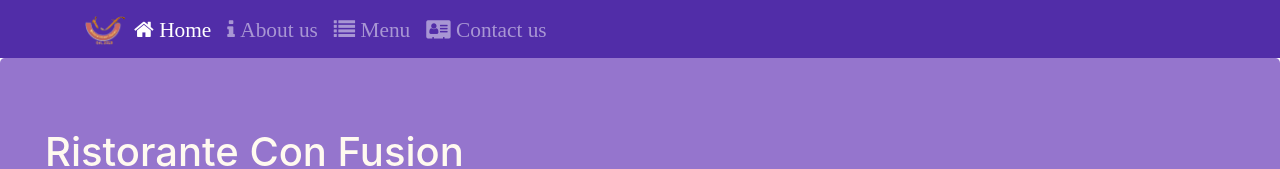
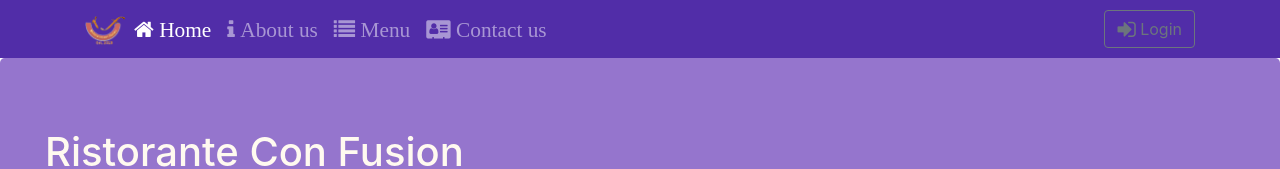
Before and after one commit to vitran96/react-coursera, a React (Create React App) app in the folder confusion/: page /home in a window 1280 px wide. Shown: the top 169 px of the page. Built offline with nearby package versions, Linux system fonts and the light colour scheme.

Commit message:
add login button

```diff
--- a/confusion/src/components/HeaderComponent.js
+++ b/confusion/src/components/HeaderComponent.js
@@ -1,11 +1,20 @@
-import React, { useState} from 'react';
-import { Navbar, NavbarBrand, Nav, NavbarToggler, Collapse, NavItem, Jumbotron } from 'reactstrap';
+import React, { useState } from 'react';
+import { Navbar, NavbarBrand, Nav, NavbarToggler, Collapse, NavItem, Jumbotron, ModalHeader, ModalBody, Modal, Button, FormGroup, Form } from 'reactstrap';
 import { NavLink } from 'react-router-dom';
 
 function Header() {
   const [isNavOpen, setIsNavOpen] = useState(false);
+  const [isModalOpen, setIsModalOpen] = useState(false);
 
   const toggleNav = () => setIsNavOpen(!isNavOpen);
+  const toggleModal = () => setIsModalOpen(!isModalOpen);
+
+  const onSubmit = (event) => {
+    this.toggleModal();
+    alert("Username: " + this.username.value + " Password: " + this.password.value
+      + " Remember: " + this.remember.checked);
+    event.preventDefault();
+  }
 
   return (
     <>
@@ -39,6 +48,13 @@
                 </NavLink>
               </NavItem>
             </Nav>
+            <Nav className="ml-auto" navbar>
+              <NavItem>
+                <Button outline onClick={toggleModal}>
+                  <span className="fa fa-sign-in fa-lg"></span> Login
+                </Button>
+              </NavItem>
+            </Nav>
           </Collapse>
         </div>
       </Navbar>
@@ -50,6 +66,15 @@
           </div>
         </div>
       </Jumbotron>
+      <Modal isOpen={isModalOpen} toggle={toggleModal}>
+        <ModalHeader toggle={toggleModal}>Login</ModalHeader>
+        <ModalBody>
+          <Form onSubmit={onSubmit}>
+            <FormGroup>
+            </FormGroup>
+          </Form>
+        </ModalBody>
+      </Modal>
     </>
   );
 }
```
